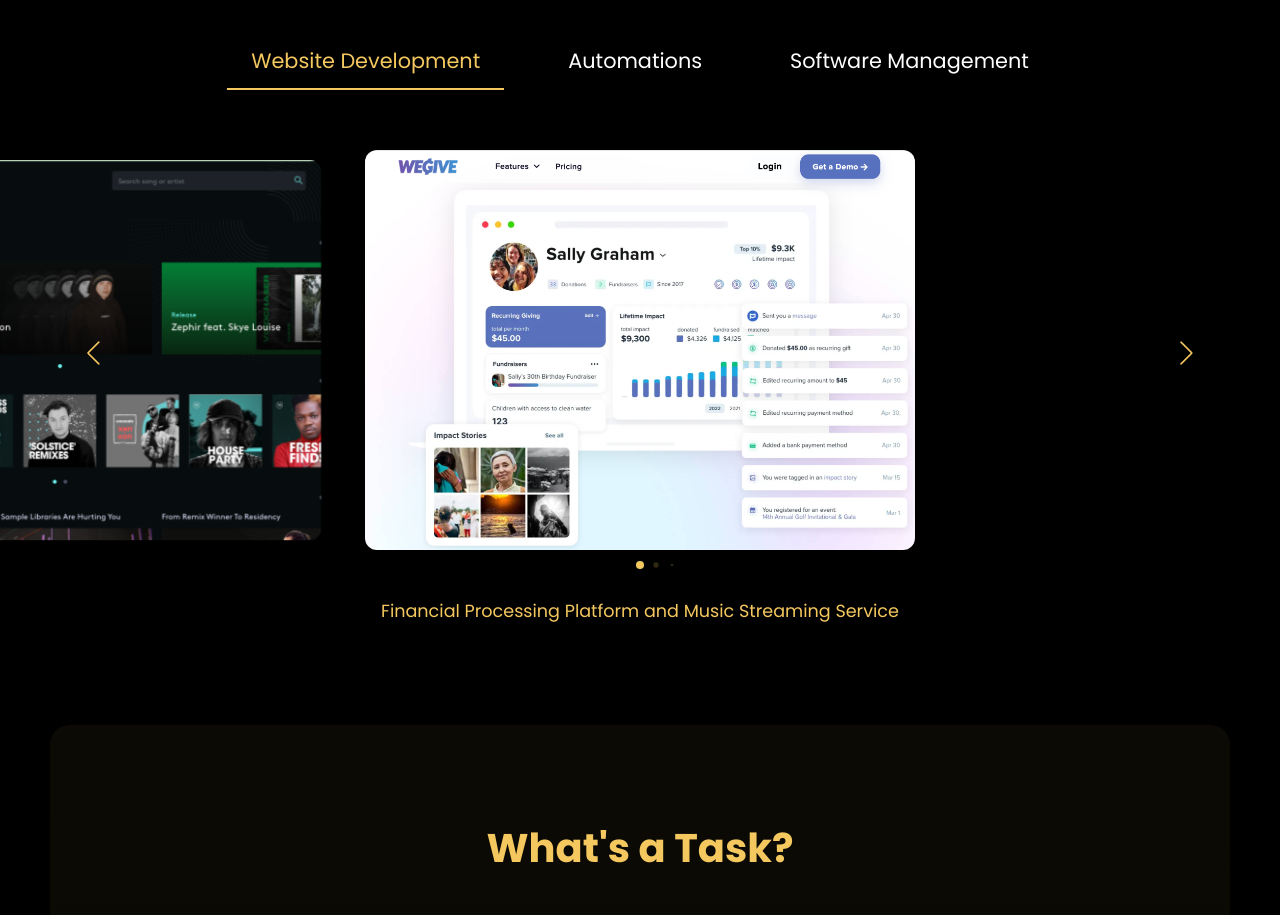
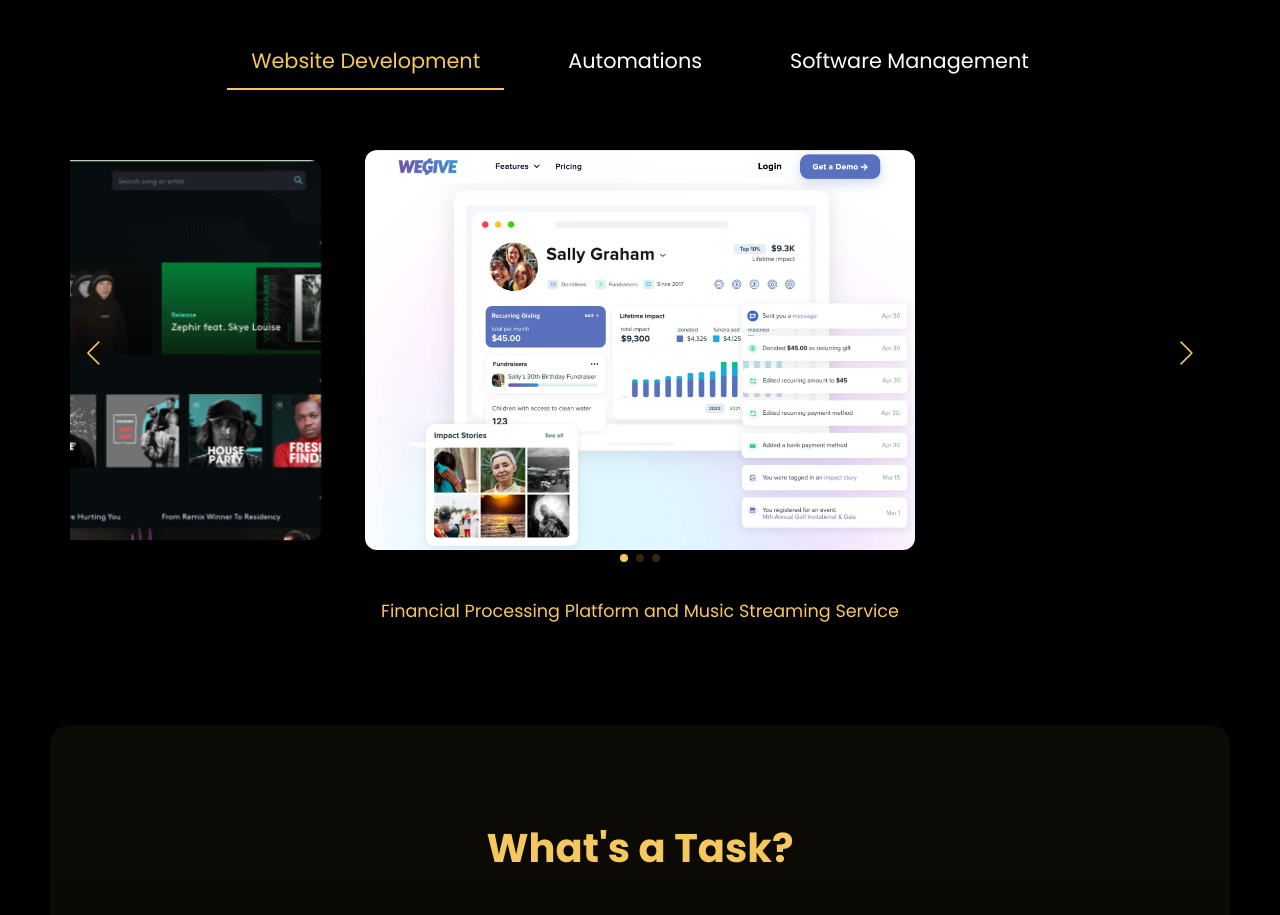
Before and after one commit to Jordan1022/goodly-subs, a React (Create React App) app: page / in a window 1280 px wide. Shown: the part 2640-3555 px from the top of the page. Built offline with nearby package versions, Linux system fonts and the light colour scheme.

Commit message:
fixed swiper issue

```diff
--- a/src/DemoSection.js
+++ b/src/DemoSection.js
@@ -104,8 +104,6 @@
 
   .swiper {
     padding: 20px 5px;
-    position: relative;
-    overflow: visible;
   }
 
   .swiper-slide {
@@ -129,25 +127,6 @@
 
 const DemoSection = () => {
   const [activeTab, setActiveTab] = useState('tab1');
-
-  const swiperConfig = {
-    modules: [Navigation, Pagination],
-    spaceBetween: 30,
-    slidesPerView: 1,
-    pagination: {
-      clickable: true,
-      dynamicBullets: true
-    },
-    navigation: true,
-    breakpoints: {
-      640: { slidesPerView: 1.5 },
-      1024: { slidesPerView: 2 }
-    },
-    loop: true,
-    centeredSlides: true,
-    watchOverflow: true,
-    grabCursor: true
-  };
 
   return (
     <DemoSectionWrapper>
@@ -173,7 +152,19 @@
       </TabList>
 
       <TabPanel active={activeTab === 'tab1'}>
-        <Swiper {...swiperConfig}>
+        <Swiper
+          modules={[Navigation, Pagination]}
+          spaceBetween={30}
+          slidesPerView={1}
+          pagination={{ clickable: true }}
+          navigation
+          breakpoints={{
+            640: { slidesPerView: 1.5 },
+            1024: { slidesPerView: 2 }
+          }}
+          loop={true}
+          centeredSlides={true}
+        >
           <SwiperSlide>
             <a href="weGive1.png" target="_blank" rel="noopener noreferrer">
               <DemoImage src="weGive1.png" alt="Financial Processing Platform" />
@@ -194,7 +185,19 @@
       </TabPanel>
 
       <TabPanel active={activeTab === 'tab2'}>
-        <Swiper {...swiperConfig}>
+        <Swiper
+          modules={[Navigation, Pagination]}
+          spaceBetween={30}
+          slidesPerView={1}
+          pagination={{ clickable: true }}
+          navigation
+          breakpoints={{
+            640: { slidesPerView: 1.5 },
+            1024: { slidesPerView: 2 }
+          }}
+          loop={true}
+          centeredSlides={true}
+        >
           <SwiperSlide>
             <a href="automationHub.png" target="_blank" rel="noopener noreferrer">
               <DemoImage src="automationHub.png" alt="Automation Hub" />
@@ -215,7 +218,19 @@
       </TabPanel>
 
       <TabPanel active={activeTab === 'tab3'}>
-        <Swiper {...swiperConfig}>
+        <Swiper
+          modules={[Navigation, Pagination]}
+          spaceBetween={30}
+          slidesPerView={1}
+          pagination={{ clickable: true }}
+          navigation
+          breakpoints={{
+            640: { slidesPerView: 1.5 },
+            1024: { slidesPerView: 2 }
+          }}
+          loop={true}
+          centeredSlides={true}
+        >
           <SwiperSlide>
             <a href="gcp.png" target="_blank" rel="noopener noreferrer">
               <DemoImage src="gcp.png" alt="Google Cloud Platform" />
```
